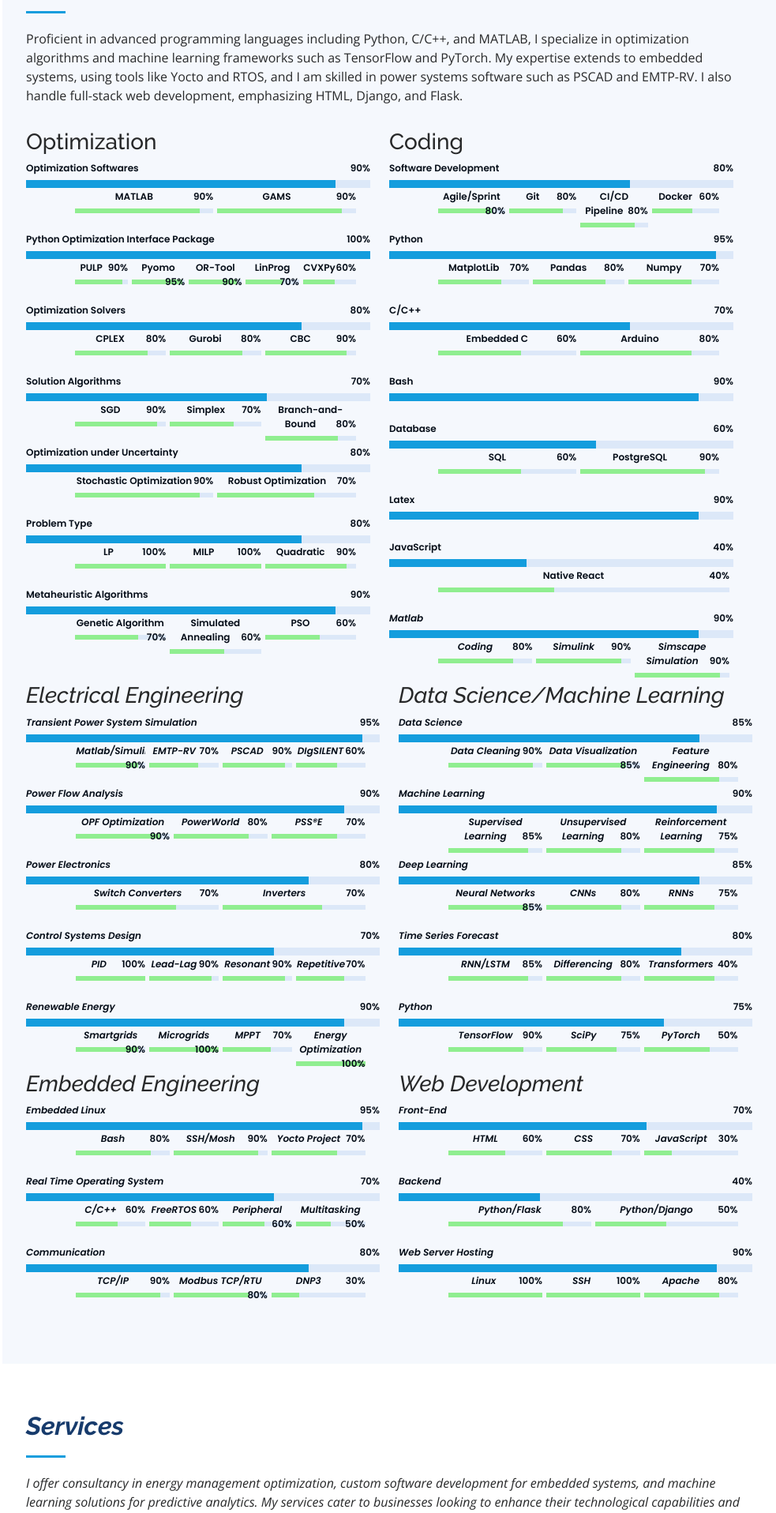
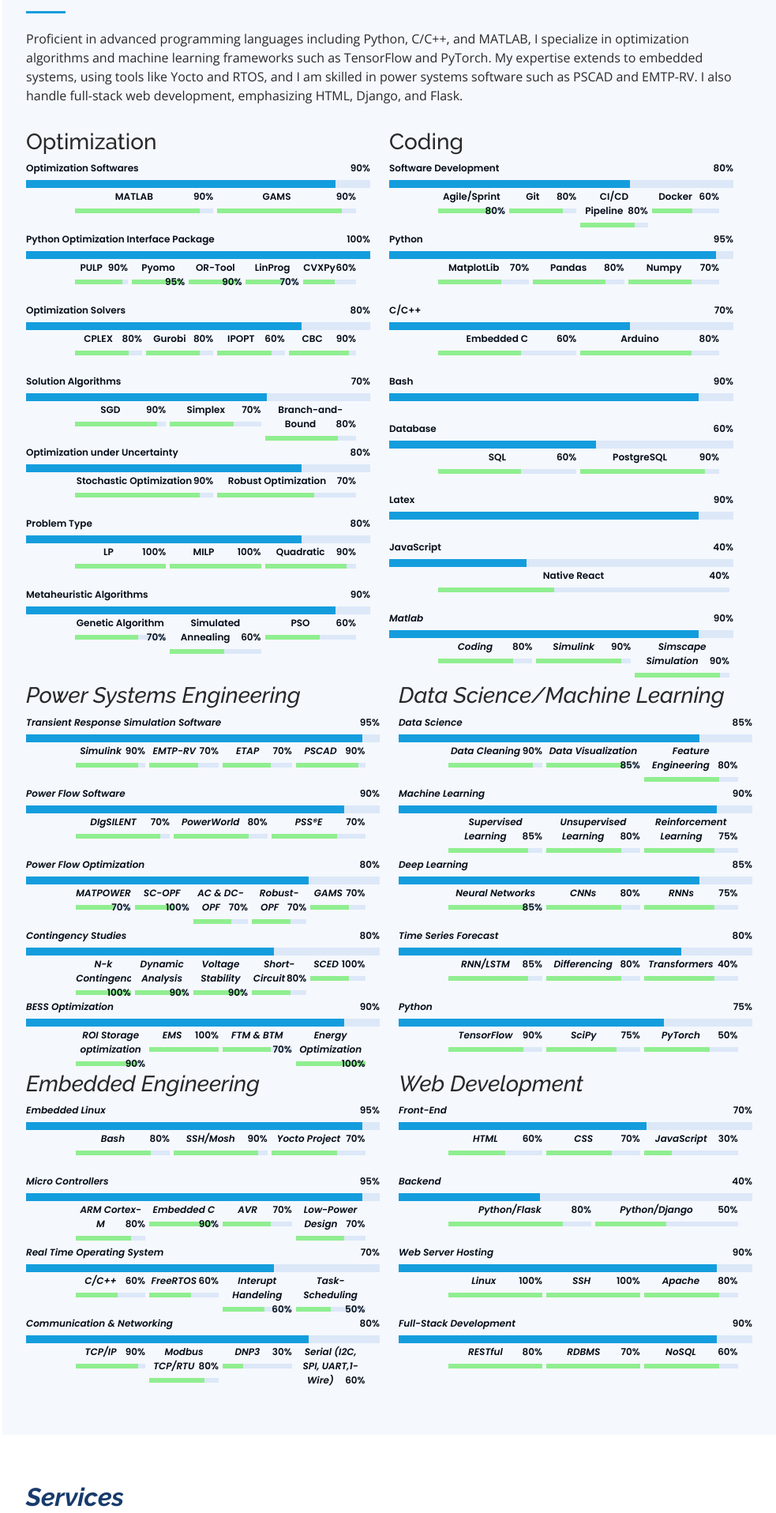
Before and after one commit to foad77/personal-porftofilo-web-design, a Flask app: page / in a window 1280 px wide. Shown: the part 2320-4236 px from the top of the page at 79% size, without its empty margins (297-1280 px from the left). Run offline with Flask 3, Linux system fonts and the light colour scheme; some libraries are stand-ins or nearby versions.

Commit message:
address update

```diff
--- a/templates/index.html
+++ b/templates/index.html
@@ -52,11 +52,11 @@
         <img src="static/img/profile-img.jpg" alt="" class="img-fluid rounded-circle">
         <h1 class="text-light"><a href="index.html">Dr. Foad Najafi</a></h1>
         <div class="social-links mt-3 text-center">
-          <a href="mailto:foad.najafi77@gmail.com" class="gmail"><i class="bx bxl-gmail"></i></a>
-          <a href="https://github.com/foad77" class="github"><i class="bx bxl-github"></i></a>
-          <a href="https://join.skype.com/invite/ACvcxGwpQqfU" class="skype"><i class="bx bxl-skype"></i></a>
-          <a href="https://www.linkedin.com/in/foad-najafi/" class="linkedin"><i class="bx bxl-linkedin"></i></a>
-          <a href="https://scholar.google.com/citations?user=-uHAK90AAAAJ&hl=en" class="googleScholar" > <i class= "bx bxs-graduation"></i> </a>
+          <a href="mailto:foad.najafi77@gmail.com" class="gmail" target="_blank" rel="noopener noreferrer"><i class="bx bxl-gmail"></i></a>
+          <a href="https://github.com/foad77" class="github" target="_blank" rel="noopener noreferrer"><i class="bx bxl-github"></i></a>
+          <a href="http://www.energytradings.online" class="website" target="_blank" rel="noopener noreferrer"><i class="bx bx-globe"></i></a>
+          <a href="https://www.linkedin.com/in/foad-najafi/" class="linkedin" target="_blank" rel="noopener noreferrer"><i class="bx bxl-linkedin"></i></a>
+          <a href="https://scholar.google.com/citations?user=-uHAK90AAAAJ&hl=en" class="googleScholar"  target="_blank" rel="noopener noreferrer"><i class= "bx bxs-graduation"></i> </a>
 
         </div>
       </div>
@@ -135,7 +135,7 @@
                   <li><i class="bi bi-chevron-right"></i> <strong>Birthday:</strong> <span>21 Sep 1988</span></li>
                   <li><i class="bi bi-chevron-right"></i> <strong>Email:</strong> <span>foad.najafi77@gmail.com</span></li>
                   -->
-                  <li><i class="bi bi-chevron-right"></i> <strong>City:</strong> <span>Walnut Creek, CA</span></li>
+                  <li><i class="bi bi-chevron-right"></i> <strong>City:</strong> <span>Davenport, FL</span></li>
                   <li><i class="bi bi-chevron-right"></i> <strong>Degree:</strong> <span>Ph.D in Systems and Data Science, Electrical Engineering</span></li>
 
 
@@ -310,6 +310,12 @@
             </div>
           </div>
           <div class="progress subskill">
+            <span class="skill">IPOPT <i class="val">60%</i></span>
+            <div class="subskill-bar-wrap">
+              <div class="subskill-bar" role="progressbar" aria-valuenow="80" aria-valuemin="0" aria-valuemax="100" style="width: 80%;"></div>
+            </div>
+          </div>
+          <div class="progress subskill">
             <span class="skill">CBC <i class="val">90%</i></span>
             <div class="subskill-bar-wrap">
               <div class="subskill-bar" role="progressbar" aria-valuenow="90" aria-valuemin="0" aria-valuemax="100" style="width: 90%;"></div>
@@ -615,10 +621,10 @@
 
       <!-- Electrical Engineering Skills -->
       <div class="col-lg-6" data-aos="fade-up">
-        <h3>Electrical Engineering</h3>
-
-        <div class="progress">
-          <span class="skill">Transient Power System Simulation <i class="val">95%</i></span>
+        <h3>Power Systems Engineering</h3>
+
+        <div class="progress">
+          <span class="skill">Transient Response Simulation Software <i class="val">95%</i></span>
           <div class="progress-bar-wrap">
             <div class="progress-bar" role="progressbar" aria-valuenow="95" aria-valuemin="0" aria-valuemax="100"></div>
           </div>
@@ -626,7 +632,7 @@
         <div class="subskills" style="--num-subskills: 4;">
           <div class="subskill-empty-space-left"></div>
           <div class="progress subskill">
-            <span class="skill">Matlab/Simulink <i class="val">90%</i></span>
+            <span class="skill">Simulink <i class="val">90%</i></span>
             <div class="subskill-bar-wrap">
               <div class="subskill-bar" role="progressbar" aria-valuenow="90" aria-valuemin="0" aria-valuemax="100" style="width: 90%;"></div>
             </div>
@@ -638,30 +644,31 @@
             </div>
           </div>
           <div class="progress subskill">
+            <span class="skill">ETAP <i class="val">70%</i></span>
+            <div class="subskill-bar-wrap">
+              <div class="subskill-bar" role="progressbar" aria-valuenow="70" aria-valuemin="0" aria-valuemax="100" style="width: 70%;"></div>
+            </div>
+          </div>
+          <div class="progress subskill">
             <span class="skill">PSCAD <i class="val">90%</i></span>
             <div class="subskill-bar-wrap">
               <div class="subskill-bar" role="progressbar" aria-valuenow="90" aria-valuemin="0" aria-valuemax="100" style="width: 90%;"></div>
             </div>
           </div>
-          <div class="progress subskill">
-            <span class="skill">DIgSILENT <i class="val">60%</i></span>
-            <div class="subskill-bar-wrap">
-              <div class="subskill-bar" role="progressbar" aria-valuenow="60" aria-valuemin="0" aria-valuemax="100" style="width: 60%;"></div>
-            </div>
-          </div>
-          <div class="subskill-empty-space-right"></div>
-        </div>
-
-        <div class="progress">
-          <span class="skill">Power Flow Analysis <i class="val">90%</i></span>
+          <div class="subskill-empty-space-right"></div>
+        </div>
+
+        <div class="progress">
+          <span class="skill">Power Flow Software <i class="val">90%</i></span>
           <div class="progress-bar-wrap">
             <div class="progress-bar" role="progressbar" aria-valuenow="90" aria-valuemin="0" aria-valuemax="100"></div>
           </div>
         </div>
         <div class="subskills" style="--num-subskills: 3;">
           <div class="subskill-empty-space-left"></div>
-          <div class="progress subskill">
-            <span class="skill">OPF Optimization <i class="val">90%</i></span>
+
+          <div class="progress subskill">
+            <span class="skill">DIgSILENT <i class="val">70%</i></span>
             <div class="subskill-bar-wrap">
               <div class="subskill-bar" role="progressbar" aria-valuenow="90" aria-valuemin="0" aria-valuemax="100" style="width: 90%;"></div>
             </div>
@@ -682,7 +689,7 @@
         </div>
 
         <div class="progress">
-          <span class="skill">Power Electronics <i class="val">80%</i></span>
+          <span class="skill">Power Flow Optimization <i class="val">80%</i></span>
           <div class="progress-bar-wrap">
             <div class="progress-bar" role="progressbar" aria-valuenow="80" aria-valuemin="0" aria-valuemax="100"></div>
           </div>
@@ -690,22 +697,40 @@
         <div class="subskills" style="--num-subskills: 2;">
           <div class="subskill-empty-space-left"></div>
           <div class="progress subskill">
-            <span class="skill">Switch Converters <i class="val">70%</i></span>
-            <div class="subskill-bar-wrap">
-              <div class="subskill-bar" role="progressbar" aria-valuenow="70" aria-valuemin="0" aria-valuemax="100" style="width: 70%;"></div>
-            </div>
-          </div>
-          <div class="progress subskill">
-            <span class="skill">Inverters <i class="val">70%</i></span>
-            <div class="subskill-bar-wrap">
-              <div class="subskill-bar" role="progressbar" aria-valuenow="70" aria-valuemin="0" aria-valuemax="100" style="width: 70%;"></div>
-            </div>
-          </div>
-          <div class="subskill-empty-space-right"></div>
-        </div>
-
-        <div class="progress">
-          <span class="skill">Control Systems Design <i class="val">70%</i></span>
+            <span class="skill">MATPOWER <i class="val">70%</i></span>
+            <div class="subskill-bar-wrap">
+              <div class="subskill-bar" role="progressbar" aria-valuenow="70" aria-valuemin="0" aria-valuemax="100" style="width: 70%;"></div>
+            </div>
+          </div>
+          <div class="progress subskill">
+            <span class="skill">SC-OPF <i class="val">100%</i></span>
+            <div class="subskill-bar-wrap">
+              <div class="subskill-bar" role="progressbar" aria-valuenow="70" aria-valuemin="0" aria-valuemax="100" style="width: 70%;"></div>
+            </div>
+          </div>
+          <div class="progress subskill">
+            <span class="skill">AC & DC-OPF <i class="val">70%</i></span>
+            <div class="subskill-bar-wrap">
+              <div class="subskill-bar" role="progressbar" aria-valuenow="70" aria-valuemin="0" aria-valuemax="100" style="width: 70%;"></div>
+            </div>
+          </div>
+          <div class="progress subskill">
+            <span class="skill">Robust-OPF <i class="val">70%</i></span>
+            <div class="subskill-bar-wrap">
+              <div class="subskill-bar" role="progressbar" aria-valuenow="70" aria-valuemin="0" aria-valuemax="100" style="width: 70%;"></div>
+            </div>
+          </div>
+          <div class="progress subskill">
+            <span class="skill">GAMS <i class="val">70%</i></span>
+            <div class="subskill-bar-wrap">
+              <div class="subskill-bar" role="progressbar" aria-valuenow="70" aria-valuemin="0" aria-valuemax="100" style="width: 70%;"></div>
+            </div>
+          </div>
+          <div class="subskill-empty-space-right"></div>
+        </div>
+
+        <div class="progress">
+          <span class="skill">Contingency Studies <i class="val">80%</i></span>
           <div class="progress-bar-wrap">
             <div class="progress-bar" role="progressbar" aria-valuenow="70" aria-valuemin="0" aria-valuemax="100"></div>
           </div>
@@ -713,34 +738,40 @@
         <div class="subskills" style="--num-subskills: 4;">
           <div class="subskill-empty-space-left"></div>
           <div class="progress subskill">
-            <span class="skill">PID <i class="val">100%</i></span>
+            <span class="skill">N-k Contingency <i class="val">100%</i></span>
             <div class="subskill-bar-wrap">
               <div class="subskill-bar" role="progressbar" aria-valuenow="100" aria-valuemin="0" aria-valuemax="100" style="width: 100%;"></div>
             </div>
           </div>
           <div class="progress subskill">
-            <span class="skill">Lead-Lag <i class="val">90%</i></span>
-            <div class="subskill-bar-wrap">
-              <div class="subskill-bar" role="progressbar" aria-valuenow="90" aria-valuemin="0" aria-valuemax="100" style="width: 90%;"></div>
-            </div>
-          </div>
-          <div class="progress subskill">
-            <span class="skill">Resonant <i class="val">90%</i></span>
-            <div class="subskill-bar-wrap">
-              <div class="subskill-bar" role="progressbar" aria-valuenow="90" aria-valuemin="0" aria-valuemax="100" style="width: 90%;"></div>
-            </div>
-          </div>
-          <div class="progress subskill">
-            <span class="skill">Repetitive <i class="val">70%</i></span>
-            <div class="subskill-bar-wrap">
-              <div class="subskill-bar" role="progressbar" aria-valuenow="70" aria-valuemin="0" aria-valuemax="100" style="width: 70%;"></div>
-            </div>
-          </div>
-          <div class="subskill-empty-space-right"></div>
-        </div>
-
-        <div class="progress">
-          <span class="skill">Renewable Energy <i class="val">90%</i></span>
+            <span class="skill">Dynamic Analysis <i class="val">90%</i></span>
+            <div class="subskill-bar-wrap">
+              <div class="subskill-bar" role="progressbar" aria-valuenow="90" aria-valuemin="0" aria-valuemax="100" style="width: 90%;"></div>
+            </div>
+          </div>
+          <div class="progress subskill">
+            <span class="skill">Voltage Stability <i class="val">90%</i></span>
+            <div class="subskill-bar-wrap">
+              <div class="subskill-bar" role="progressbar" aria-valuenow="90" aria-valuemin="0" aria-valuemax="100" style="width: 90%;"></div>
+            </div>
+          </div>
+          <div class="progress subskill">
+            <span class="skill">Short-Circuit <i class="val">80%</i></span>
+            <div class="subskill-bar-wrap">
+              <div class="subskill-bar" role="progressbar" aria-valuenow="70" aria-valuemin="0" aria-valuemax="100" style="width: 70%;"></div>
+            </div>
+          </div>
+          <div class="progress subskill">
+            <span class="skill">SCED <i class="val">100%</i></span>
+            <div class="subskill-bar-wrap">
+              <div class="subskill-bar" role="progressbar" aria-valuenow="70" aria-valuemin="0" aria-valuemax="100" style="width: 70%;"></div>
+            </div>
+          </div>
+          <div class="subskill-empty-space-right"></div>
+        </div>
+
+        <div class="progress">
+          <span class="skill">BESS Optimization <i class="val">90%</i></span>
           <div class="progress-bar-wrap">
             <div class="progress-bar" role="progressbar" aria-valuenow="90" aria-valuemin="0" aria-valuemax="100"></div>
           </div>
@@ -748,19 +779,19 @@
         <div class="subskills" style="--num-subskills: 4;">
           <div class="subskill-empty-space-left"></div>
           <div class="progress subskill">
-            <span class="skill">Smartgrids <i class="val">90%</i></span>
-            <div class="subskill-bar-wrap">
-              <div class="subskill-bar" role="progressbar" aria-valuenow="90" aria-valuemin="0" aria-valuemax="100" style="width: 90%;"></div>
-            </div>
-          </div>
-          <div class="progress subskill">
-            <span class="skill">Microgrids <i class="val">100%</i></span>
+            <span class="skill">ROI Storage optimization <i class="val">90%</i></span>
+            <div class="subskill-bar-wrap">
+              <div class="subskill-bar" role="progressbar" aria-valuenow="90" aria-valuemin="0" aria-valuemax="100" style="width: 90%;"></div>
+            </div>
+          </div>
+          <div class="progress subskill">
+            <span class="skill">EMS <i class="val">100%</i></span>
             <div class="subskill-bar-wrap">
               <div class="subskill-bar" role="progressbar" aria-valuenow="100" aria-valuemin="0" aria-valuemax="100" style="width: 100%;"></div>
             </div>
           </div>
           <div class="progress subskill">
-            <span class="skill">MPPT <i class="val">70%</i></span>
+            <span class="skill">FTM & BTM <i class="val">70%</i></span>
             <div class="subskill-bar-wrap">
               <div class="subskill-bar" role="progressbar" aria-valuenow="70" aria-valuemin="0" aria-valuemax="100" style="width: 70%;"></div>
             </div>
@@ -969,6 +1000,42 @@
         </div>
 
         <div class="progress">
+          <span class="skill">Micro Controllers <i class="val">95%</i></span>
+          <div class="progress-bar-wrap">
+            <div class="progress-bar" role="progressbar" aria-valuenow="95" aria-valuemin="0" aria-valuemax="100"></div>
+          </div>
+        </div>
+        <div class="subskills" style="--num-subskills: 3;">
+          <div class="subskill-empty-space-left"></div>
+          <div class="progress subskill">
+            <span class="skill">ARM Cortex-M <i class="val">80%</i></span>
+            <div class="subskill-bar-wrap">
+              <div class="subskill-bar" role="progressbar" aria-valuenow="80" aria-valuemin="0" aria-valuemax="100" style="width: 80%;"></div>
+            </div>
+          </div>
+          <div class="progress subskill">
+            <span class="skill">Embedded C <i class="val">90%</i></span>
+            <div class="subskill-bar-wrap">
+              <div class="subskill-bar" role="progressbar" aria-valuenow="90" aria-valuemin="0" aria-valuemax="100" style="width: 90%;"></div>
+            </div>
+          </div>
+          <div class="progress subskill">
+            <span class="skill">AVR <i class="val">70%</i></span>
+            <div class="subskill-bar-wrap">
+              <div class="subskill-bar" role="progressbar" aria-valuenow="70" aria-valuemin="0" aria-valuemax="100" style="width: 70%;"></div>
+            </div>
+          </div>
+          <div class="progress subskill">
+            <span class="skill">Low-Power Design <i class="val">70%</i></span>
+            <div class="subskill-bar-wrap">
+              <div class="subskill-bar" role="progressbar" aria-valuenow="70" aria-valuemin="0" aria-valuemax="100" style="width: 70%;"></div>
+            </div>
+          </div>
+
+          <div class="subskill-empty-space-right"></div>
+        </div>
+
+        <div class="progress">
           <span class="skill">Real Time Operating System <i class="val">70%</i></span>
           <div class="progress-bar-wrap">
             <div class="progress-bar" role="progressbar" aria-valuenow="70" aria-valuemin="0" aria-valuemax="100"></div>
@@ -989,13 +1056,13 @@
             </div>
           </div>
           <div class="progress subskill">
-            <span class="skill">Peripheral <i class="val">60%</i></span>
+            <span class="skill">Interupt Handeling <i class="val">60%</i></span>
             <div class="subskill-bar-wrap">
               <div class="subskill-bar" role="progressbar" aria-valuenow="60" aria-valuemin="0" aria-valuemax="100" style="width: 60%;"></div>
             </div>
           </div>
           <div class="progress subskill">
-            <span class="skill">Multitasking <i class="val">50%</i></span>
+            <span class="skill">Task-Scheduling <i class="val">50%</i></span>
             <div class="subskill-bar-wrap">
               <div class="subskill-bar" role="progressbar" aria-valuenow="50" aria-valuemin="0" aria-valuemax="100" style="width: 50%;"></div>
             </div>
@@ -1004,7 +1071,7 @@
         </div>
 
         <div class="progress">
-          <span class="skill">Communication <i class="val">80%</i></span>
+          <span class="skill">Communication & Networking <i class="val">80%</i></span>
           <div class="progress-bar-wrap">
             <div class="progress-bar" role="progressbar" aria-valuenow="80" aria-valuemin="0" aria-valuemax="100"></div>
           </div>
@@ -1025,6 +1092,12 @@
           </div>
           <div class="progress subskill">
             <span class="skill">DNP3 <i class="val">30%</i></span>
+            <div class="subskill-bar-wrap">
+              <div class="subskill-bar" role="progressbar" aria-valuenow="30" aria-valuemin="0" aria-valuemax="100" style="width: 30%;"></div>
+            </div>
+          </div>
+          <div class="progress subskill">
+            <span class="skill">Serial (I2C, SPI, UART,1-Wire) <i class="val">60%</i></span>
             <div class="subskill-bar-wrap">
               <div class="subskill-bar" role="progressbar" aria-valuenow="30" aria-valuemin="0" aria-valuemax="100" style="width: 30%;"></div>
             </div>
@@ -1111,6 +1184,35 @@
           </div>
           <div class="progress subskill">
             <span class="skill">Apache <i class="val">80%</i></span>
+            <div class="subskill-bar-wrap">
+              <div class="subskill-bar" role="progressbar" aria-valuenow="80" aria-valuemin="0" aria-valuemax="100" style="width: 80%;"></div>
+            </div>
+          </div>
+          <div class="subskill-empty-space-right"></div>
+        </div>
+
+        <div class="progress">
+          <span class="skill">Full-Stack Development <i class="val">90%</i></span>
+          <div class="progress-bar-wrap">
+            <div class="progress-bar" role="progressbar" aria-valuenow="90" aria-valuemin="0" aria-valuemax="100"></div>
+          </div>
+        </div>
+        <div class="subskills" style="--num-subskills: 3;">
+          <div class="subskill-empty-space-left"></div>
+          <div class="progress subskill">
+            <span class="skill">RESTful <i class="val">80%</i></span>
+            <div class="subskill-bar-wrap">
+              <div class="subskill-bar" role="progressbar" aria-valuenow="100" aria-valuemin="0" aria-valuemax="100" style="width: 100%;"></div>
+            </div>
+          </div>
+          <div class="progress subskill">
+            <span class="skill">RDBMS <i class="val">70%</i></span>
+            <div class="subskill-bar-wrap">
+              <div class="subskill-bar" role="progressbar" aria-valuenow="100" aria-valuemin="0" aria-valuemax="100" style="width: 100%;"></div>
+            </div>
+          </div>
+          <div class="progress subskill">
+            <span class="skill">NoSQL <i class="val">60%</i></span>
             <div class="subskill-bar-wrap">
               <div class="subskill-bar" role="progressbar" aria-valuenow="80" aria-valuemin="0" aria-valuemax="100" style="width: 80%;"></div>
             </div>
@@ -1400,7 +1502,7 @@ Please give Foad a call if you want a candidate who is poised at the intersectio
               <div class="address">
                 <i class="bi bi-geo-alt"></i>
                 <h4>Location:</h4>
-                <p>1001-1099 Brightwood Ct, Walnut Creek, CA 94598</p>
+                <p> Davenport, FL 33836</p>
               </div>
 
               <div class="email">
@@ -1414,7 +1516,7 @@ Please give Foad a call if you want a candidate who is poised at the intersectio
                 <h4>Call:</h4>
                 <p>+1 401 216 6280</p>
               </div>
-<iframe src="https://www.google.com/maps/embed?pb=!1m18!1m12!1m3!1d1766.1895257882913!2d-122.04663882384055!3d37.93291147429277!2m3!1f0!2f0!3f0!3m2!1i1024!2i768!4f13.1!3m3!1m2!1s0x808ff474197ba5f3%3A0xe06e49972003c36c!2sWalnut%20Creek%2C%20CA!5e1!3m2!1sen!2sus!4v1724428571111!5m2!1sen!2sus" width="600" height="450" style="border:0;" allowfullscreen="" loading="lazy" referrerpolicy="no-referrer-when-downgrade"></iframe>
+<iframe src="https://www.google.com/maps/embed?pb=!1m18!1m12!1m3!1d112564.10595051244!2d-81.68106565352791!3d28.15780120425503!2m3!1f0!2f0!3f0!3m2!1i1024!2i768!4f13.1!3m3!1m2!1s0x88dd7132d9cf62ed%3A0xec350061247c53ac!2sDavenport%2C%20FL!5e0!3m2!1sen!2sus!4v1732543796771!5m2!1sen!2sus" width="600" height="450" style="border:0;" allowfullscreen="" loading="lazy" referrerpolicy="no-referrer-when-downgrade"></iframe>
             </div>
 
           </div>
```
